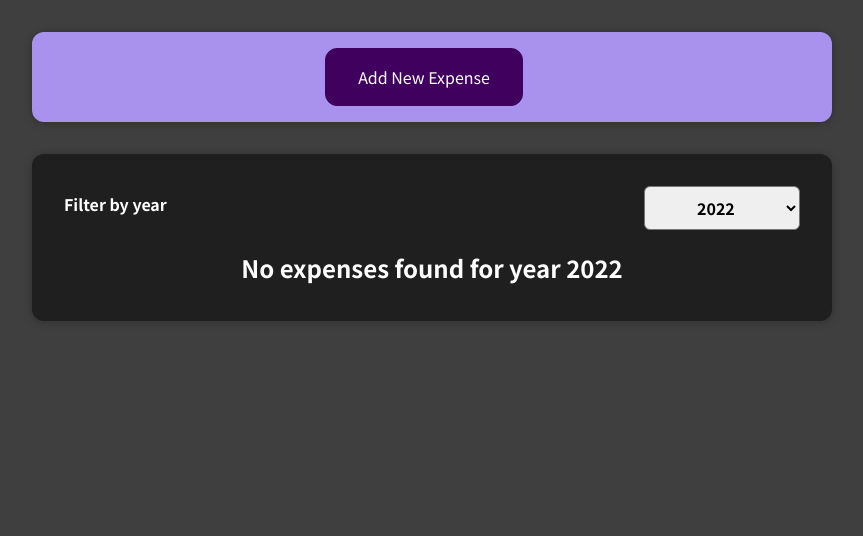
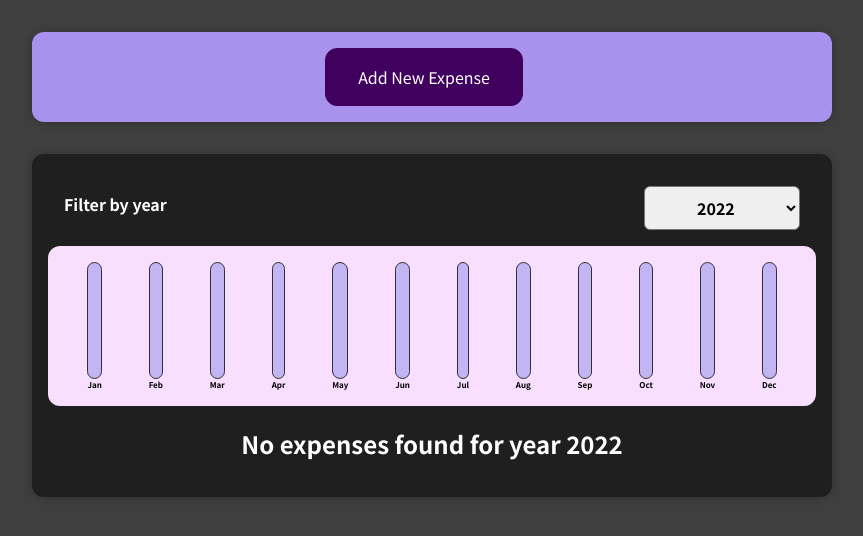
Before and after one commit to Rajput-Suraj/react-expense-tracker, a React (Create React App) app: page / in a window 1280 px wide. Shown: the top 536 px of the page, without its empty margins (208-1071 px from the left). Built offline with nearby package versions, Linux system fonts and the light colour scheme.

Commit message:
Calculated the max value and implemented a logic to fill the chart bar

```diff
--- a/src/components/Chart/Chart.js
+++ b/src/components/Chart/Chart.js
@@ -4,13 +4,16 @@
 import "./Chart.css";
 
 const Chart = ({ dataPoints }) => {
+    const dataPointValues = dataPoints.map((dataPoint) => dataPoint.value);
+    const totalMax = Math.max(...dataPointValues);
+
     return (
         <div className="chart">
             {dataPoints.map((dataPoint) => (
                 <ChartBar
                     key={dataPoint.label}
                     value={dataPoint.value}
-                    maxValue={null}
+                    maxValue={totalMax}
                     label={dataPoint.label}
                 />
             ))}
--- /dev/null
+++ b/src/components/Expenses/ExpenseChart.js
@@ -0,0 +1,28 @@
+import React from "react";
+import Chart from "../Chart/Chart";
+
+const ExpenseChart = ({ expenses }) => {
+    let chartDataPoints = [
+        { label: "Jan", value: 0 },
+        { label: "Feb", value: 0 },
+        { label: "Mar", value: 0 },
+        { label: "Apr", value: 0 },
+        { label: "May", value: 0 },
+        { label: "Jun", value: 0 },
+        { label: "Jul", value: 0 },
+        { label: "Aug", value: 0 },
+        { label: "Sep", value: 0 },
+        { label: "Oct", value: 0 },
+        { label: "Nov", value: 0 },
+        { label: "Dec", value: 0 },
+    ];
+
+    for (const expense of expenses) {
+        const expenseMonth = expense.date.getMonth();
+        chartDataPoints[expenseMonth].value += expense.amount;
+    }
+
+    return <Chart dataPoints={chartDataPoints} />;
+};
+
+export default ExpenseChart;
--- a/src/components/Expenses/Expenses.js
+++ b/src/components/Expenses/Expenses.js
@@ -1,8 +1,9 @@
 import React, { useState } from "react";
 
 import "./Expenses.css";
+import ExpensesList from "./ExpensesList";
+import ExpenseChart from "./ExpenseChart";
 import ExpensesFilter from "./ExpensesFilter";
-import ExpensesList from "./ExpensesList";
 
 const Expenses = ({ data }) => {
     const [year, setYear] = useState("2022");
@@ -18,6 +19,7 @@
     return (
         <div className="expenses">
             <ExpensesFilter onYearChange={filterChangeHandler} year={year} />
+            <ExpenseChart expenses={filteredExpenses} />
             <ExpensesList list={filteredExpenses} year={year} />
         </div>
     );
```
